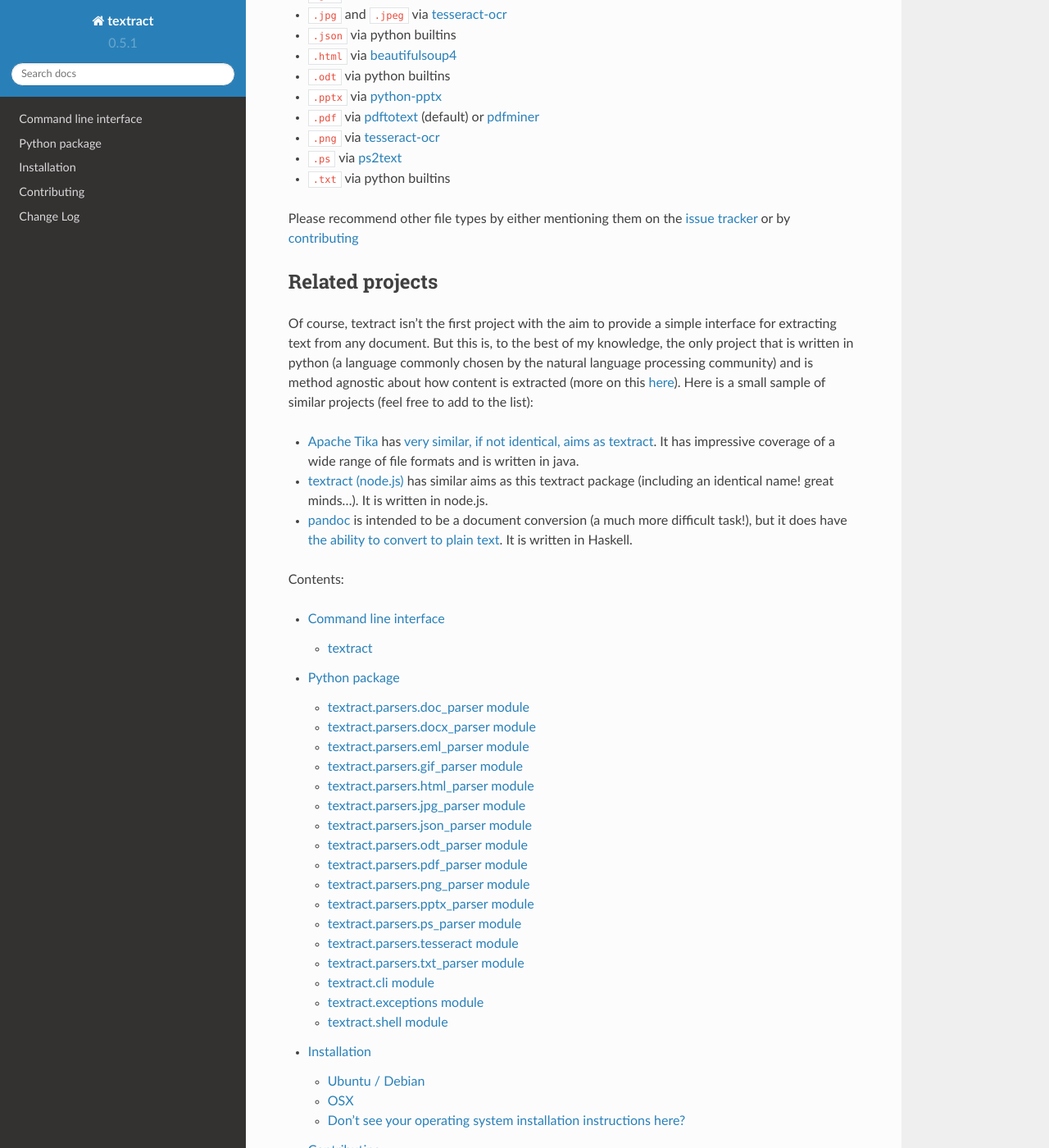
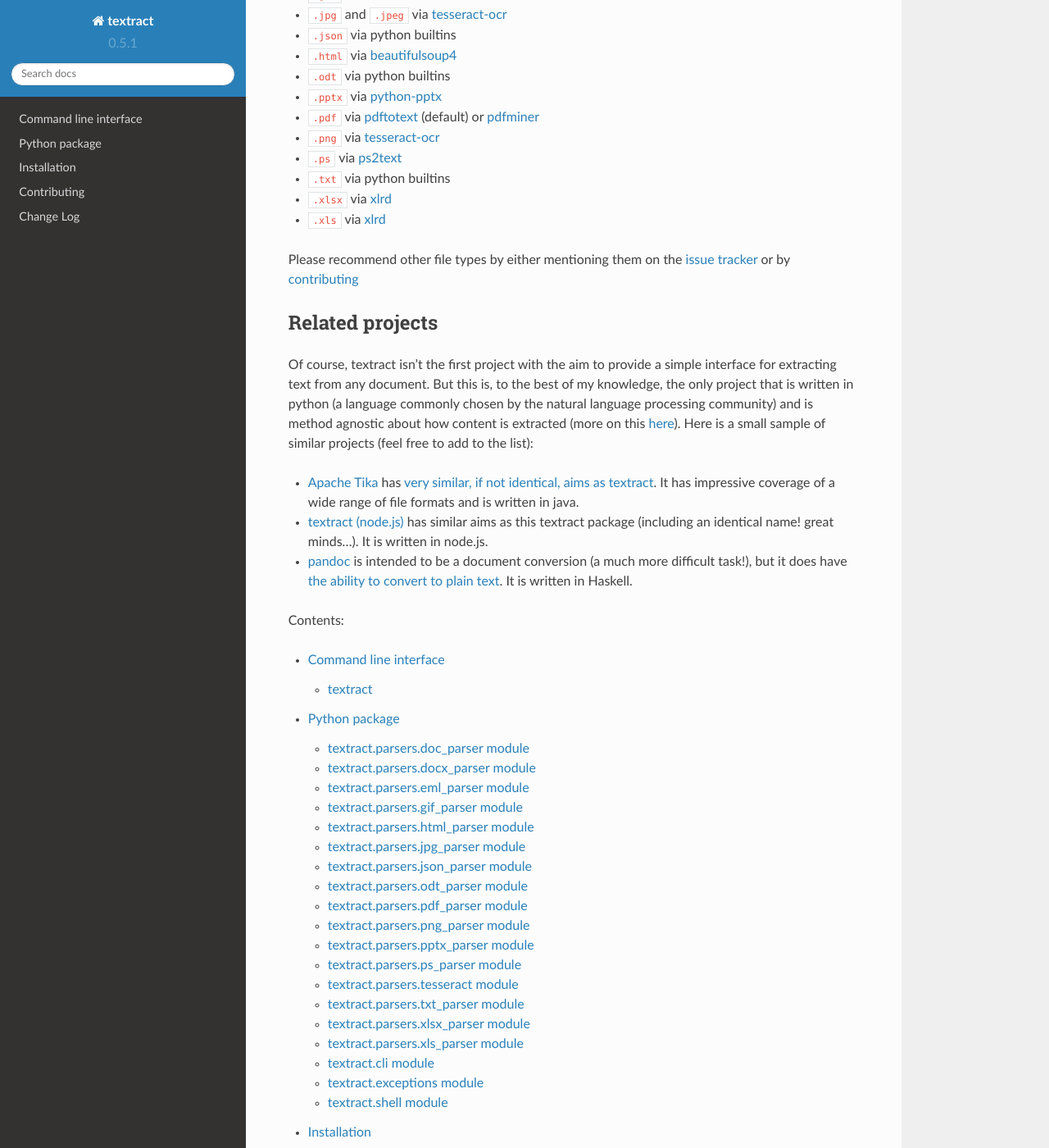
Before and after one commit to deanmalmgren/textract, a Sphinx documentation site: the page built from docs/index.rst, in a window 1280 px wide and 1400 px high, scrolled down 717 px. Shown: the whole window at 82% size. Built offline with Sphinx 7.4.7 and the Read the Docs theme 2.0.0, drawn with Linux system fonts in a browser that asks for light colours.

Commit message:
added separated parsers or xls and xlsx and updated changelog

```diff
--- a/docs/index.rst
+++ b/docs/index.rst
@@ -60,6 +60,10 @@
 * ``.ps`` via `ps2text`_
 
 * ``.txt`` via python builtins
+
+* ``.xlsx`` via `xlrd <https://pypi.python.org/pypi/xlrd>`_
+
+* ``.xls`` via `xlrd <https://pypi.python.org/pypi/xlrd>`_
 
 Please recommend other file types by either mentioning them on the
 `issue tracker <https://github.com/deanmalmgren/textract/issues>`_ or
--- a/docs/python_package.rst
+++ b/docs/python_package.rst
@@ -129,14 +129,21 @@
     :undoc-members:
     :show-inheritance:
 
-+textract.parsers.ps_parser module
-+---------------------------------
-+
-+.. automodule:: textract.parsers.xlsx_parser.py
-+    :members:
-+    :undoc-members:
-+    :show-inheritance:
-+
+textract.parsers.xlsx_parser module
+-----------------------------------
+
+.. automodule:: textract.parsers.xlsx_parser
+    :members:
+    :undoc-members:
+    :show-inheritance:
+
+textract.parsers.xls_parser module
+-----------------------------------
+
+.. automodule:: textract.parsers.xlsx_parser
+    :members:
+    :undoc-members:
+    :show-inheritance:
 
 
 textract.cli module
```
Also changed, not shown: docs/changelog.rst (+10 -0 lines).
